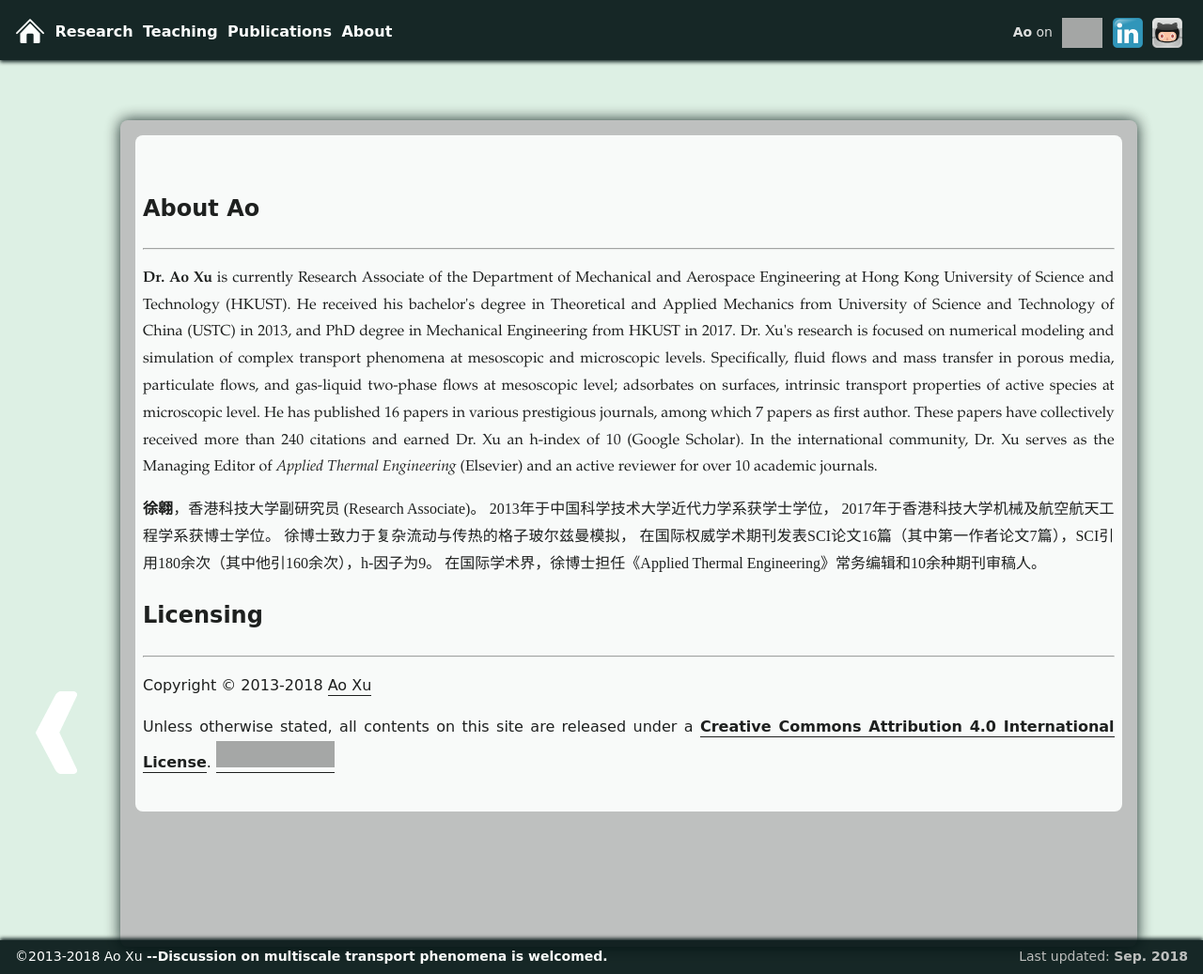
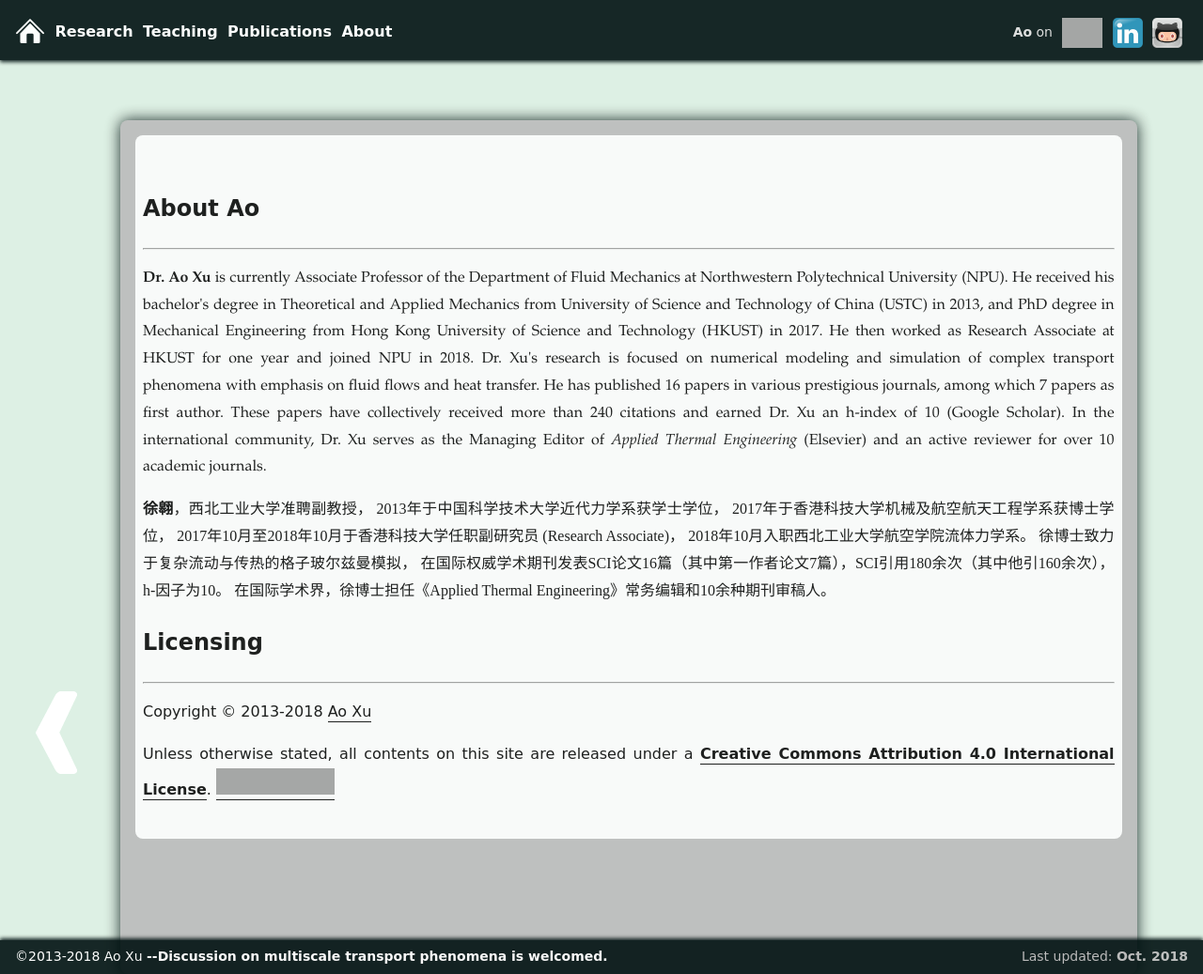
Before and after one commit to xuaoxiqi/xuaoxiqi.github.io, a Jekyll site: the page built from about.html, in a window 1280 px wide and 1037 px high. Shown: the whole window at 94% size. Built offline with Jekyll 4.4.1, drawn with Linux system fonts in a browser that asks for light colours; some web fonts are replaced; grey boxes are pictures that could not be loaded.

Commit message:
minor edit

```diff
--- a/_layouts/main.html
+++ b/_layouts/main.html
@@ -60,7 +60,7 @@
 
         <div class="navBarListRight">
             <div style="position: relative; top: 4px; right: 0">
-                Last updated: <b>Sep. 2018</b>
+                Last updated: <b>Oct. 2018</b>
             </div>
         </div>
     </nav>
--- a/about.html
+++ b/about.html
@@ -15,23 +15,24 @@ title: About
 	<h2>About Ao</h2>
 	<hr/>
 
-<p style="text-align:justify;font-family:Palatino Linotype" ><strong>Dr. Ao Xu</strong> is currently Research Associate of the Department of Mechanical and Aerospace Engineering at Hong Kong University of Science and Technology (HKUST).
+<p style="text-align:justify;font-family:Palatino Linotype" ><strong>Dr. Ao Xu</strong> is currently Associate Professor of the Department of Fluid Mechanics at Northwestern Polytechnical University (NPU).
 He received his bachelor's degree in Theoretical and Applied Mechanics from University of Science and Technology of China (USTC) in 2013,
-and PhD degree in Mechanical Engineering from HKUST in 2017.
-Dr. Xu's research is focused on numerical modeling and simulation of complex transport phenomena at mesoscopic and microscopic levels.
-Specifically, fluid flows and mass transfer in porous media, particulate flows, and gas-liquid two-phase flows at mesoscopic level;
-adsorbates on surfaces, intrinsic transport properties of active species at microscopic level.
+and PhD degree in Mechanical Engineering from Hong Kong University of Science and Technology (HKUST) in 2017.
+He then worked as Research Associate at HKUST for one year and joined NPU in 2018.
+Dr. Xu's research is focused on numerical modeling and simulation of complex transport phenomena with emphasis on fluid flows and heat transfer.
 He has published 16 papers in various prestigious journals, among which 7 papers as first author.
 These papers have collectively received more than 240 citations and earned Dr. Xu an h-index of 10 (Google Scholar).
 In the international community, Dr. Xu serves as the Managing Editor of <i>Applied Thermal Engineering</i> (Elsevier) and an active reviewer for over 10 academic journals.
 </p>
 
 
-<p style="text-align:justify;font-family:FangSong" ><strong>徐翱</strong>，香港科技大学副研究员 (Research Associate)。
+<p style="text-align:justify;font-family:FangSong" ><strong>徐翱</strong>，西北工业大学准聘副教授，
 2013年于中国科学技术大学近代力学系获学士学位，
-2017年于香港科技大学机械及航空航天工程学系获博士学位。
+2017年于香港科技大学机械及航空航天工程学系获博士学位，
+2017年10月至2018年10月于香港科技大学任职副研究员 (Research Associate)，
+2018年10月入职西北工业大学航空学院流体力学系。
 徐博士致力于复杂流动与传热的格子玻尔兹曼模拟，
-在国际权威学术期刊发表SCI论文16篇（其中第一作者论文7篇），SCI引用180余次（其中他引160余次），h-因子为9。
+在国际权威学术期刊发表SCI论文16篇（其中第一作者论文7篇），SCI引用180余次（其中他引160余次），h-因子为10。
 在国际学术界，徐博士担任《Applied Thermal Engineering》常务编辑和10余种期刊审稿人。
 </p>
 
--- a/index.html
+++ b/index.html
@@ -55,7 +55,7 @@ title: Homepage
 			<h1 class="hTitle1">
 				<span itemprop="name">Ao Xu</span>, <span itemprop="title">PhD</span>
 			</h1>
-                    Research Associate, Department of Mechanical & Aerospace Engineering, HKUST
+                    Associate Professor, Department of Fluid Mechanics, Northwestern Polytechnical University
 			<hr/>
 
 			<h3>Education</h3>
--- a/research.html
+++ b/research.html
@@ -39,7 +39,7 @@ title: Research
     <p>
     Overall, my research philosophy is exploring the physical/chemical systems with various advanced numerical tools.
     </p>
-    <center><img src="./images/research/Multiscale_Modeling.png" width="61.8%"></img></center>
+    <center><img src="./images/research/Multiscale_Modeling.png" width="49.10%"></img></center>
 
     <!---
 	  <h3>Lattice Boltzmann Method (LBM)</h3>
```
Also changed, not shown: other parts of index.html (+1 -0 lines), other parts of research.html (+3 -0 lines).
